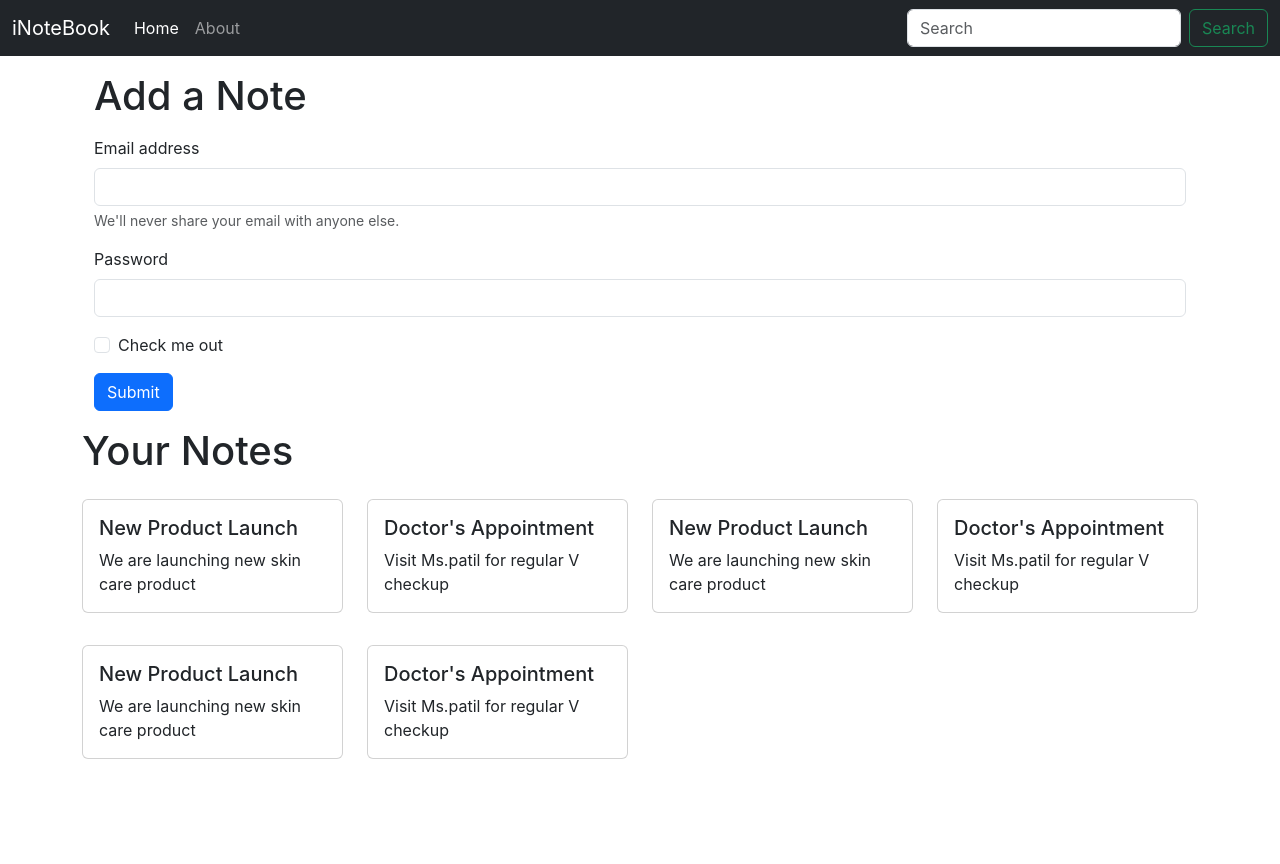
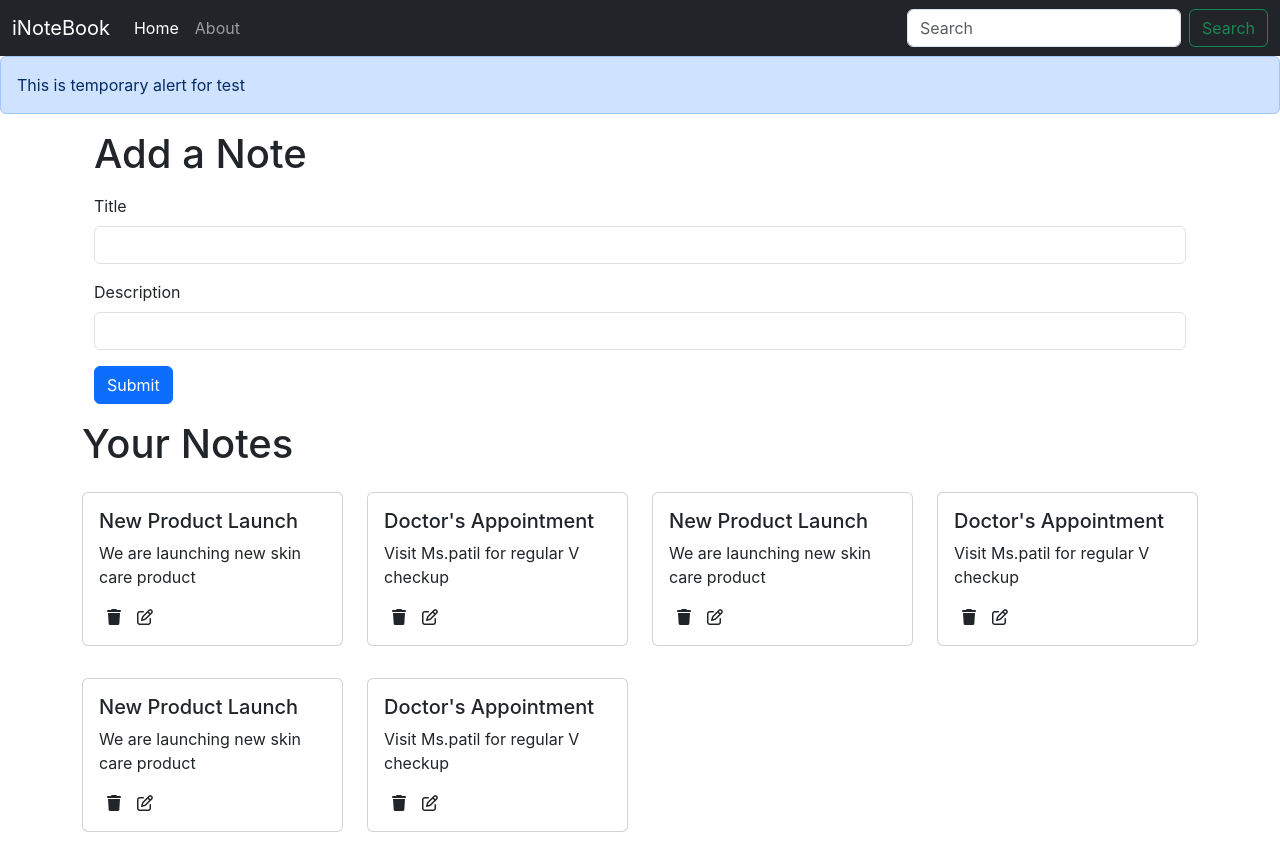
Before and after one commit to Mahesh08k/inotebook-frontend, a React (Create React App) app: page / in a window 1280 px wide. Before the commit the page ends 800 px from the top, so only its background shows below. Built offline with nearby package versions, Linux system fonts and the light colour scheme.

Commit message:
added new note UI code

```diff
--- a/public/index.html
+++ b/public/index.html
@@ -30,6 +30,7 @@
   <body>
     <noscript>You need to enable JavaScript to run this app.</noscript>
     <div id="root"></div>
+    <script src="https://kit.fontawesome.com/f2f65c17cd.js" crossorigin="anonymous"></script>
     <!--
       This HTML file is a template.
       If you open it directly in the browser, you will see an empty page.
--- a/src/App.js
+++ b/src/App.js
@@ -4,6 +4,7 @@ import Navbar from "./components/Navbar";
 import Home from "./components/Home";
 import About from "./components/About";
 import NoteState from "./context/NoteState";
+import Alert from "./components/Alert";
 
 function App() {
   return (
@@ -11,6 +12,7 @@ function App() {
       <NoteState>
         <Router>
           <Navbar />
+          <Alert message="This is temporary alert for test" />
           <div className="container">
             <Routes>
               <Route path="/about" element={<About />} />
--- /dev/null
+++ b/src/components/AddNote.js
@@ -0,0 +1,64 @@
+import { useContext, useState } from "react";
+import noteContext from "../context/noteContext";
+
+const AddNote = () => {
+  const context = useContext(noteContext);
+  const { addNote } = context;
+  const [note, setNote] = useState({
+    title: "",
+    description: "",
+    tag: "default",
+  });
+  const handleClick = (e) => {
+    e.preventDefault(); /*to prevent default refresh behaviour of submit button */
+    addNote(note.title, note.description, note.tag);
+  };
+  const onChange = (e) => {
+    setNote({ ...note, [e.target.name]: e.target.value });
+  };
+  return (
+    <>
+      <div className="container my-3">
+        <div>
+          <h1>Add a Note</h1>
+          <form className="my-3">
+            <div className="mb-3">
+              <label htmlFor="title" className="form-label">
+                Title
+              </label>
+              <input
+                type="text"
+                className="form-control"
+                id="title"
+                name="title"
+                aria-describedby="emailHelp"
+                onChange={onChange}
+              />
+            </div>
+            <div className="mb-3">
+              <label htmlFor="description" className="form-label">
+                Description
+              </label>
+              <input
+                type="text"
+                className="form-control"
+                id="description"
+                name="description"
+                onChange={onChange}
+              />
+            </div>
+            <button
+              type="submit"
+              className="btn btn-primary"
+              onClick={handleClick}
+            >
+              Submit
+            </button>
+          </form>
+        </div>
+      </div>
+    </>
+  );
+};
+
+export default AddNote;
--- /dev/null
+++ b/src/components/Alert.js
@@ -0,0 +1,13 @@
+const Alert = (props) => {
+  return (
+    <>
+      <div>
+        <div className="alert alert-primary" role="alert">
+          {props.message}
+        </div>
+      </div>
+    </>
+  );
+};
+
+export default Alert;
--- a/src/components/Home.js
+++ b/src/components/Home.js
@@ -4,50 +4,6 @@ import Notes from "./Notes";
 export const Home = () => {
   return (
     <>
-      <div className="container my-3">
-        <div>
-          <h1>Add a Note</h1>
-          <form className="my-3">
-            <div class="mb-3">
-              <label for="exampleInputEmail1" class="form-label">
-                Email address
-              </label>
-              <input
-                type="email"
-                class="form-control"
-                id="exampleInputEmail1"
-                aria-describedby="emailHelp"
-              />
-              <div id="emailHelp" class="form-text">
-                We'll never share your email with anyone else.
-              </div>
-            </div>
-            <div class="mb-3">
-              <label for="exampleInputPassword1" class="form-label">
-                Password
-              </label>
-              <input
-                type="password"
-                class="form-control"
-                id="exampleInputPassword1"
-              />
-            </div>
-            <div class="mb-3 form-check">
-              <input
-                type="checkbox"
-                class="form-check-input"
-                id="exampleCheck1"
-              />
-              <label class="form-check-label" for="exampleCheck1">
-                Check me out
-              </label>
-            </div>
-            <button type="submit" class="btn btn-primary">
-              Submit
-            </button>
-          </form>
-        </div>
-      </div>
       <Notes />
     </>
   );
--- a/src/components/Noteitem.js
+++ b/src/components/Noteitem.js
@@ -1,15 +1,20 @@
-import react from "react";
-
 const Noteitem = (props) => {
   const { note } = props;
-  console.log(note);
   return (
     <>
       <div className="col-md-3">
-        <div class="card my-3">
-          <div class="card-body">
-            <h5 class="card-title">{note.title}</h5>
-            <p class="card-text">{note.description} </p>
+        <div className="card my-3">
+          <div className="card-body">
+            <h5 className="card-title">{note.title}</h5>
+            <p className="card-text">{note.description} </p>
+            <i
+              className="fa-solid fa-trash mx-2"
+              style={{ cursor: "pointer" }}
+            ></i>
+            <i
+              className="fa-regular fa-pen-to-square mx-2"
+              style={{ cursor: "pointer" }}
+            ></i>
           </div>
         </div>
       </div>
--- a/src/components/Notes.js
+++ b/src/components/Notes.js
@@ -1,16 +1,18 @@
 import { useContext } from "react";
 import noteContext from "../context/noteContext";
 import Noteitem from "./Noteitem";
+import AddNote from "./AddNote";
 
 const Notes = () => {
   const context = useContext(noteContext);
-  const { notes, setNotes } = context;
+  const { notes, addNote } = context;
   return (
     <>
+      <AddNote />
       <div className="row my-3">
         <h1>Your Notes</h1>
         {notes.map((note) => {
-          return <Noteitem note={note} />;
+          return <Noteitem key={note._id} note={note} />;
         })}
       </div>
     </>
--- a/src/context/NoteState.js
+++ b/src/context/NoteState.js
@@ -22,7 +22,7 @@ const NoteState = (props) => {
       __v: 0,
     },
     {
-      _id: "670ba3151685e6e8dfcd37d3",
+      _id: "670ba3151685e6e8dfcd37d32",
       user: "6709708de3cfe6590288aa5f",
       title: "New Product Launch",
       description: "We are launching new skin care product",
@@ -31,7 +31,7 @@ const NoteState = (props) => {
       __v: 0,
     },
     {
-      _id: "670ba3561685e6e8dfcd37d5",
+      _id: "670ba3561685e6e8dfcd37d52",
       user: "6709708de3cfe6590288aa5f",
       title: "Doctor's Appointment",
       description: "Visit Ms.patil for regular V checkup",
@@ -40,7 +40,7 @@ const NoteState = (props) => {
       __v: 0,
     },
     {
-      _id: "670ba3151685e6e8dfcd37d3",
+      _id: "670ba3151685e6e8dfcd37d33",
       user: "6709708de3cfe6590288aa5f",
       title: "New Product Launch",
       description: "We are launching new skin care product",
@@ -49,7 +49,7 @@ const NoteState = (props) => {
       __v: 0,
     },
     {
-      _id: "670ba3561685e6e8dfcd37d5",
+      _id: "670ba3561685e6e8dfcd37d53",
       user: "6709708de3cfe6590288aa5f",
       title: "Doctor's Appointment",
       description: "Visit Ms.patil for regular V checkup",
@@ -60,8 +60,32 @@ const NoteState = (props) => {
   ];
   const [notes, setNotes] = useState(notesInitial);
 
+  /* ADD a Note */
+  const addNote = (title, description, tag) => {
+    console.log("adding new note");
+    //TODO : API call
+    const note = {
+      _id: "670ba3561685e6e8dfcd37d532",
+      user: "6709708de3cfe6590288aa5f",
+      title: title,
+      description: description,
+      tag: tag,
+      date: "2024-10-13T10:39:18.004Z",
+      __v: 0,
+    };
+    setNotes(notes.concat(note));
+  };
+
+  /* Delete a Note */
+  const deleteNote = () => {};
+
+  /* Edit a Note */
+  const editNote = () => {};
+
   return (
-    <NoteContext.Provider value={{ notes, setNotes }}>
+    <NoteContext.Provider
+      value={{ notes, setNotes, addNote, deleteNote, editNote }}
+    >
       {props.children}
     </NoteContext.Provider>
   );
--- a/src/index.css
+++ b/src/index.css
@@ -11,3 +11,7 @@ code {
   font-family: source-code-pro, Menlo, Monaco, Consolas, 'Courier New',
     monospace;
 }
+
+i{
+  cursor: 'pointer';
+}
```
